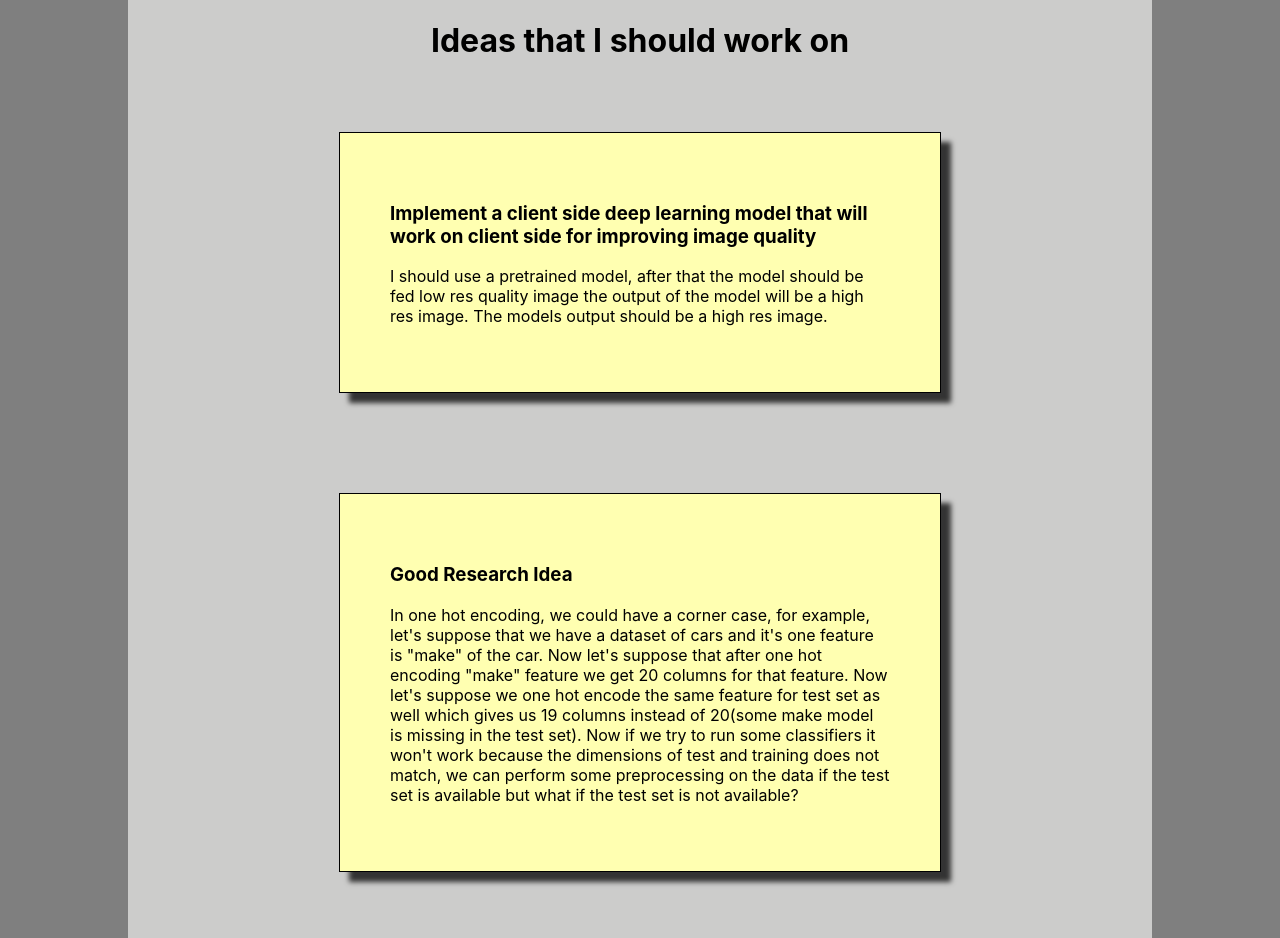
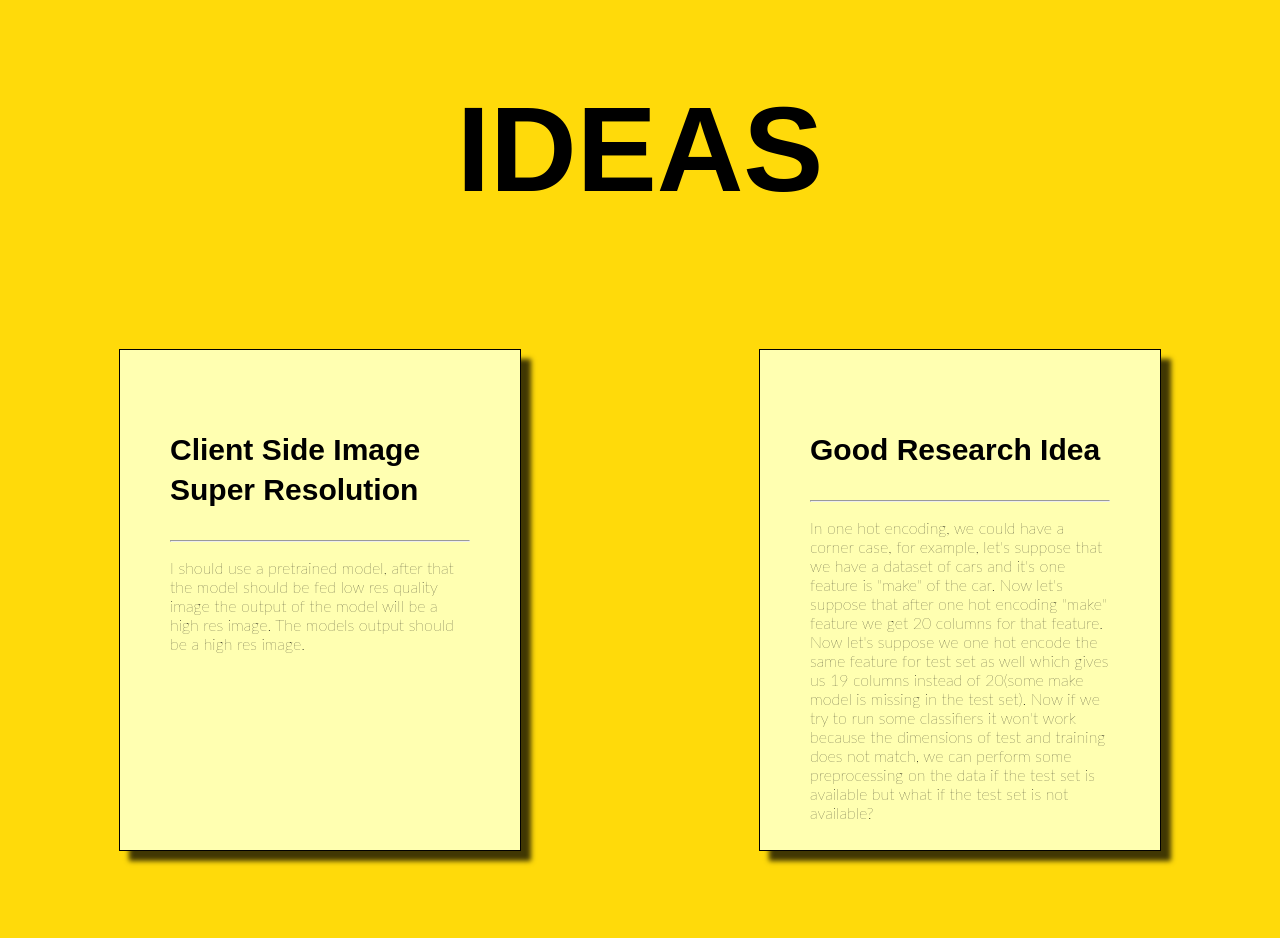
Before and after one commit to SharanGoharKhan/ideas, a plain HTML site: page index.html in a window 1280 px wide. After the commit the page ends 917 px from the top, so only its background shows below. Drawn offline with Linux system fonts and the light colour scheme.

Commit message:
design update

```diff
--- a/index.css
+++ b/index.css
@@ -1,30 +1,42 @@
 body {
     margin: 0;
     padding: 0;
-    font-family: -apple-system, BlinkMacSystemFont, 'Segoe UI', Roboto, Oxygen, Ubuntu, Cantarell, 'Open Sans', 'Helvetica Neue', sans-serif;
+    font-family: carlmarx, sans-serif;
+    font-style: normal;
+    font-weight: 700;
     display: flex;
     justify-content: center;
     height: 100%;
-    background-color: #7F7F7F;
+    background-color: #FFDA0A;
 }
 .container {
-    width: 80%;
-    background-color: #CCCCCB;
+    width: 100%;
 }
 h1 {
+    font-size: 120px;
     display: flex;
     justify-content: center;
+}
+h3 {
+    line-height: 40px;
+    font-size: 30px;
+}
+p {
+    font-family: lato, sans-serif;
+    font-style: normal;
+    font-weight: 200;
 }
 ol {
     list-style: none;
     padding: 0;
     display: flex;
-    flex-direction: column;
-    align-items: center;
-    justify-content: center;
+    flex-direction: row;
+    flex-wrap: wrap;
+    justify-content: space-around;
 }
 li {
-    max-width: 500px;
+    max-height: 400px;
+    max-width: 300px;
     margin: 50px 0;
     padding: 50px;
     border: 1px solid;
@@ -33,3 +45,10 @@ li {
     -moz-box-shadow: 10px 10px 5px 0px rgba(0,0,0,0.75);
     box-shadow: 10px 10px 5px 0px rgba(0,0,0,0.75);
 }
+@media screen and (max-width: 441px) {
+    li {
+        max-width: 200px;
+        max-height: 350px;
+        overflow: scroll;
+    }
+}
--- a/index.html
+++ b/index.html
@@ -9,12 +9,12 @@
 </head>
 <body>
     <div class="container">
-        <h1>Ideas that I should work on</h1>
+        <h1>IDEAS</h1>
         <ol>
             <li>
-                <h3>Implement a client side deep learning model that will work on
-                    client side for improving image quality
+                <h3>Client Side Image Super Resolution
                 </h3>
+                <hr>
                 <p>
                     I should use a pretrained model, after that the model should be
                     fed low res quality image the output of the model will be a
@@ -24,6 +24,7 @@
             <li>
                 <h3>Good Research Idea
                 </h3>
+                <hr>
                 <p>
                     In one hot encoding, we could have a corner case, for example, let's suppose that we have a dataset of cars and it's one feature is "make" of the car.
                     Now let's suppose that after one hot encoding "make" feature we get 20 columns for that feature. Now let's suppose we one hot encode the same feature for test set as well which gives us 19 columns instead of 20(some make model is missing in the test set).
```
